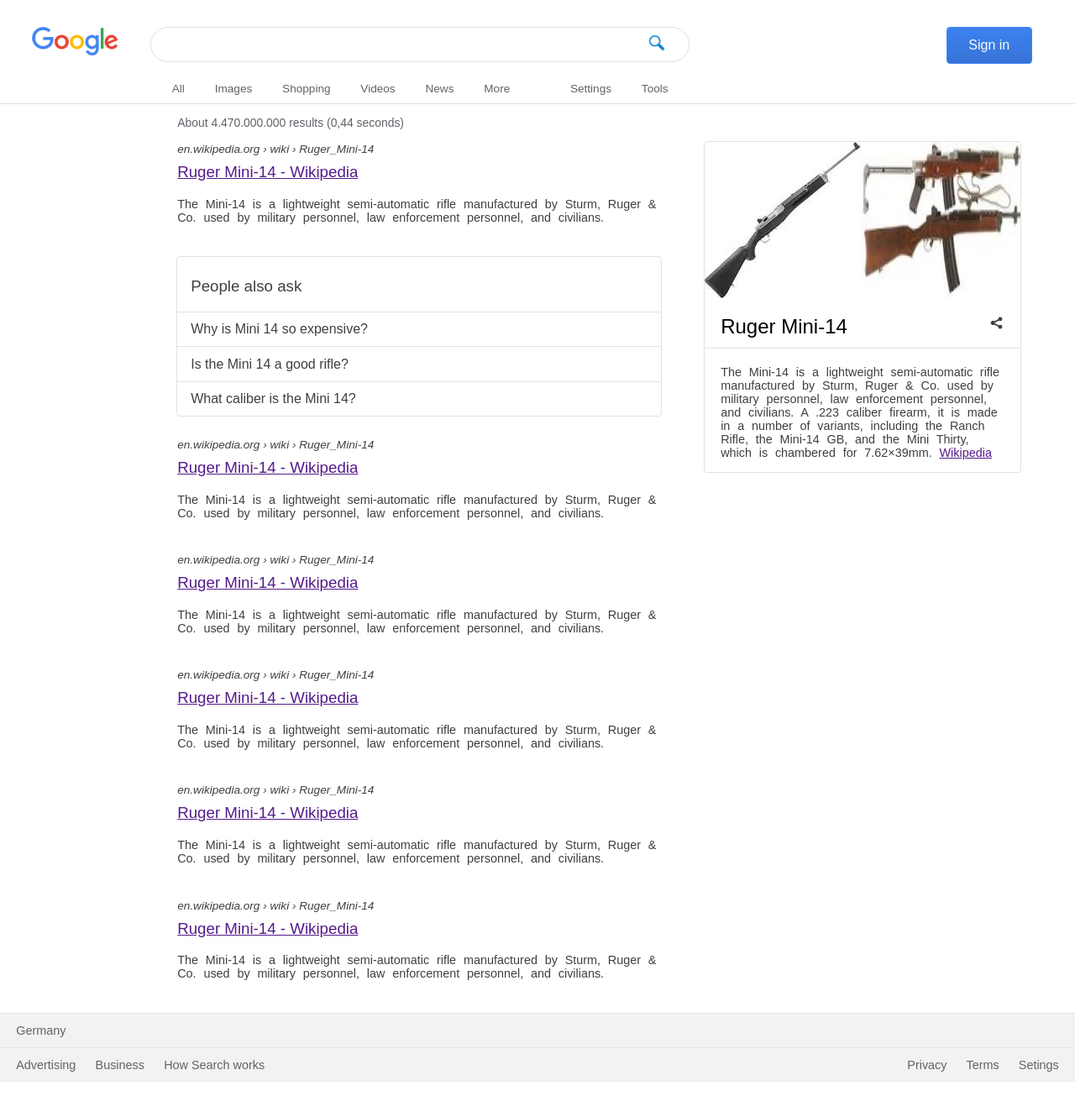
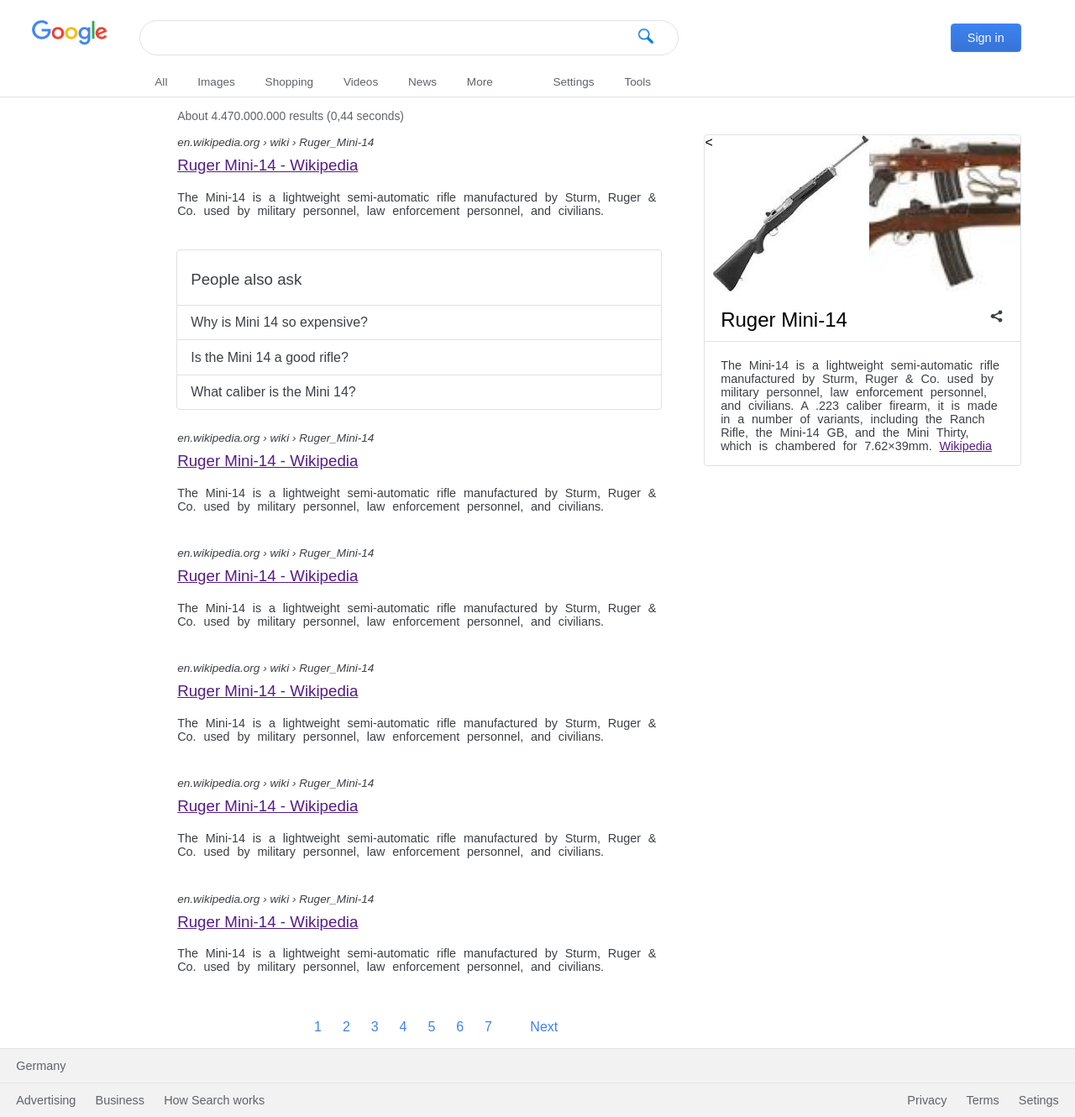
Before and after one commit to PigDes/google-results, a plain HTML site: page index.html in a window 1280 px wide. Shown: the whole page at 84% size. Before the commit the page ends 1288 px from the top, so only its background shows below. Drawn offline with Linux system fonts and the light colour scheme.

Commit message:
Almost final touch

```diff
--- a/index.html
+++ b/index.html
@@ -8,8 +8,10 @@
     </head>
     <body>
         <div id="navbar-div">
-            <img id="google-logo" src="google-logo.png">
-            <div id="searchbar-div">
+
+
+        <div id="searchbar-div">
+                <img id="google-logo" src="google-logo.png">
                     <form>
                         <div id="searchbox">
                             <input type="text">
@@ -18,8 +20,10 @@
                             </a>
                         </div>
                     </form>
+                <a id="sign-in" href="">Sign in</a>
+        </div>
 
-                    <div id="tabs-div">
+            <div id="tabs-div">
                         <a href="">All</a>
                         <a href="">Images</a>
                         <a href="">Shopping</a>
@@ -29,10 +33,7 @@
                         <a></a>
                         <a href="">Settings</a>
                         <a href="">Tools</a>
-                    </div>
             </div>
-
-            <a id="sign-in" href="">Sign in</a>
         </div>
         <p id="search-data">About 4.470.000.000 results (0,44 seconds)</p>
 
@@ -109,7 +110,7 @@
 
             <div id="result-sidebar">
                 <div id="result-sidebar-img">
-                    <img src="ruger1.jpeg">
+                    <<img src="ruger1.jpeg">
                     <img src="ruger2.jpeg">
                     <img src="ruger3.jpeg">
                 </div>
@@ -124,7 +125,23 @@
                         The Mini-14 is a lightweight semi-automatic rifle manufactured by Sturm, Ruger & Co. used by military personnel, law enforcement personnel, and civilians. A .223 caliber firearm, it is made in a number of variants, including the Ranch Rifle, the Mini-14 GB, and the Mini Thirty, which is chambered for 7.62×39mm. <a href="">Wikipedia</a>
                     </p>
             </div>
+
+            <div id="page-count">
+                <ul>
+                    <li><a href="">1</a></li>
+                    <li><a href="">2</a></li>
+                    <li><a href="">3</a></li>
+                    <li><a href="">4</a></li>
+                    <li><a href="">5</a></li>
+                    <li><a href="">6</a></li>
+                    <li><a href="">7</a></li>
+                    <li><a href=""></a></li>
+                    <li><a href="">Next</a></li>
+                </ul>
+            </div>
         </div>
+
+
 
          <div id="footer-div">
             <div>
--- a/style.css
+++ b/style.css
@@ -7,31 +7,29 @@
 
 #navbar-div {
     display: flex;
+    flex-direction: column;
     border-bottom: 1px solid rgb(223, 225, 229);
 }
 
 #searchbar-div {
-    margin-top: 4vh;
+    margin-top: 3vh;
     display: flex;
-    flex-direction: column;
+    flex-direction: row;
     align-items: center;
-
 }
 
 #google-logo {
-    width: 8vw;
-    margin: 4vh 3vw;
+    width: 7vw;
+    margin: 0vh 3vw;
     align-self: flex-start;
 }
 /* SEARCHBAR */
-form {
-    position: sticky;
-}
 
 #searchbox {
     display: flex;
     justify-content: center;
     align-items: center;
+    overflow: hidden;
     width: 50vw;
     height: 2.5rem;
     border: 1px solid rgba(223, 225, 229, 1);
@@ -63,6 +61,7 @@
 
  #tabs-div {
     display: flex;
+    margin-left: 13vw;
  }
 
  #tabs-div a {
@@ -83,19 +82,19 @@
  #sign-in {
     display: block;
     position: absolute;
-    margin-top: 4vh;
-    right: 4vw;
+    margin-top: 0vh;
+    right: 5vw;
     background-color: rgba(0,0,0,0);
     background-image: linear-gradient(rgb(60, 130, 240), rgb(55, 115, 215));
     background-origin: padding-box;
     border: 1px solid rgb(66, 133, 244);
     border-radius: 4px;
-    padding: 1.5vh 2vw;
+    padding: 1.0vh 1.5vw;
     color: rgba(250, 250, 250, 1);
     text-decoration: rgb(255, 255, 255);
     text-decoration-color: rgb(255, 255, 255);
     text-decoration-style: solid;
-    font-size: 1rem;
+    font-size: 0.9rem;
     font-weight: 200;
 }
 
@@ -215,13 +214,40 @@
     display: flex;
     flex-direction: row;
     flex-wrap: nowrap;
+
 }
 
 #result-sidebar-img img {
     max-width: 60%;
     max-height: 60%;
+    object-fit: cover;
+}
+/* PAGE COUNT */
+
+#page-count {
+    display: flex;
+    justify-content: center;
+    align-content: center;
 }
 
+#page-count li {
+    display: inline;
+    list-style: none;
+    margin: 0 0.8vw;
+}
+
+#page-count a {
+    color: rgb(60, 130, 240);
+    text-decoration: none;
+}
+
+#page-count a:hover {
+    text-decoration: underline;
+}
+
+#page-count a: active {
+    color: black;
+}
 
 /* FOOTER */
 
```
